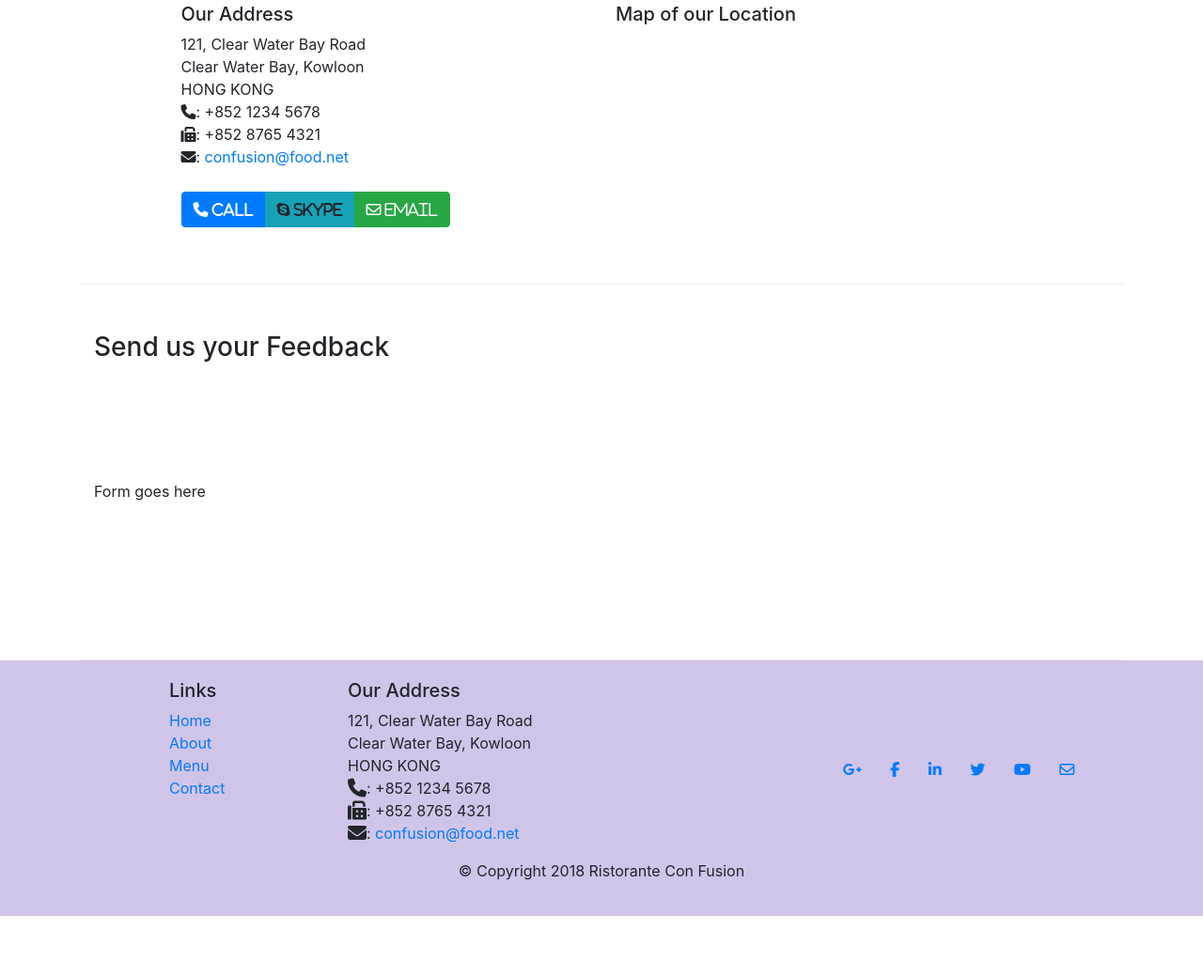
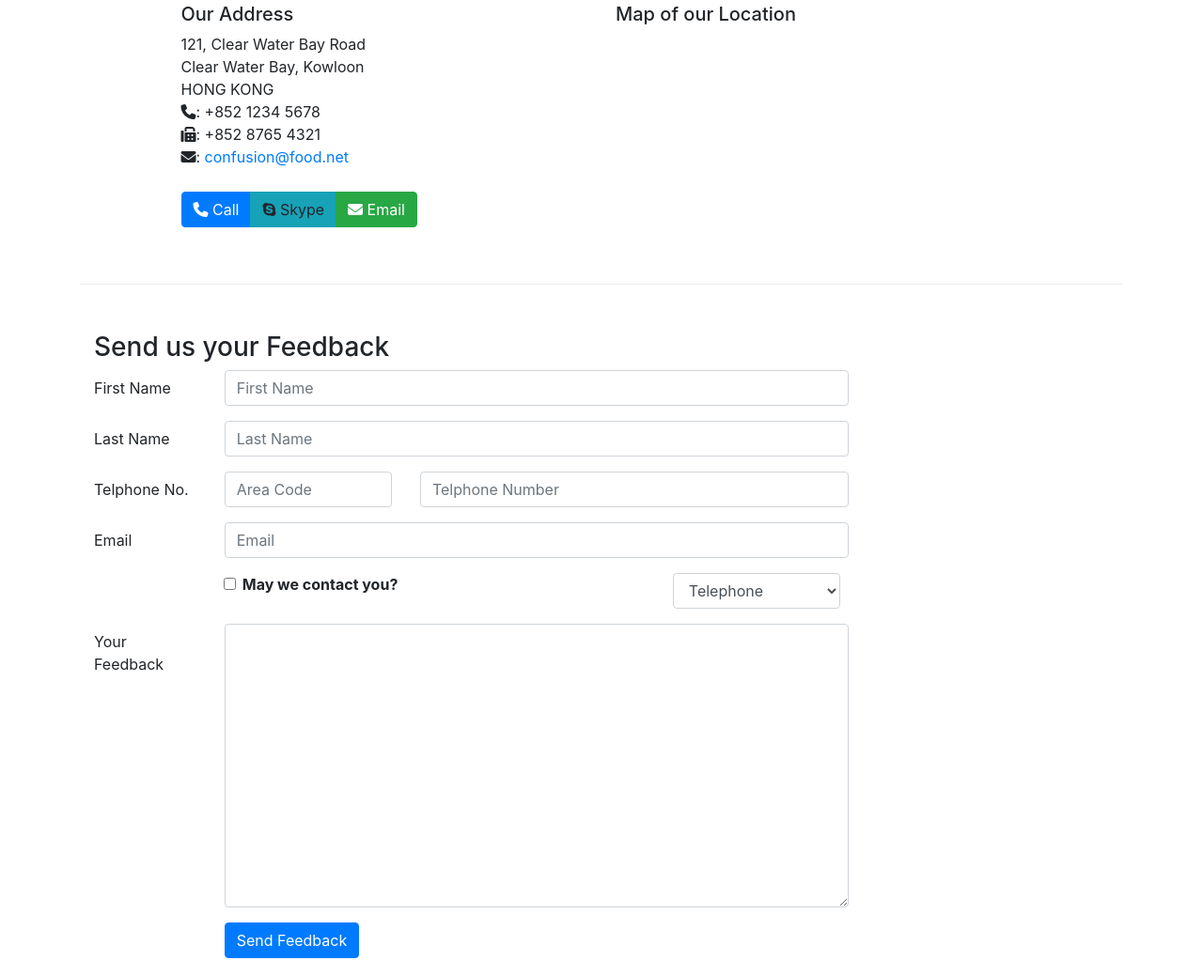
Before and after one commit to domxavier/restaurants_website, a website: page contactus.html in a window 1280 px wide. Shown: the part 562-1601 px from the top of the page at 94% size. Before the commit the page ends 1537 px from the top, so only its background shows below. Drawn offline with nearby package versions, Linux system fonts and the light colour scheme.

Commit message:
Buttons edited. Forms added in Contact page

```diff
--- a/contactus.html
+++ b/contactus.html
@@ -83,9 +83,9 @@
             </div>
             <div class="col-12 col-sm-11 offset-sm-1">
                 <div class="btn-group" role="group">
-                    <a role="button" class="btn btn-primary" href="tel:+1(000)000-0000"><i class="fa fa-phone"> Call </i></a>
-                    <a role="button" class="btn btn-info"><i class="fa fa-skype"> Skype </i></a>
-                    <a role="button" class="btn btn-success" href="mailto:dxfeb20@gmail.com"><i class="fa fa-envelope-o"> Email </i></a>
+                    <a role="button" class="btn btn-primary" href="tel:+1(000)000-0000"><i class="fa fa-phone"></i> Call </a>
+                    <a role="button" class="btn btn-info"><i class="fa fa-skype"></i> Skype </a>
+                    <a role="button" class="btn btn-success" href="mailto:dxfeb20@gmail.com"><i class="fa fa-envelope"></i> Email </a>
                 </div>
             </div>
         </div>
@@ -95,7 +95,64 @@
               <h3>Send us your Feedback</h3>
            </div>
             <div class="col-12 col-md-9">
-                Form goes here
+                <form>
+                    <div class="form-group row">
+                        <label for="firstname" class="col-md-2 col-form-label"> First Name </label>
+                        <div class="col-md-10">
+                            <input type="text" class="form-control" id="firstname" name="firstname" placeholder="First Name">
+                        </div>
+                    </div>
+                    <div class="form-group row">
+                        <label for="lastname" class="col-md-2 col-form-label"> Last Name </label>
+                        <div class="col-md-10">
+                            <input type="text" class="form-control" id="lastname" name="lastname" placeholder="Last Name">
+                        </div>
+                    </div>
+                    <div class="form-group row">
+                        <label for="telnum" class="col-12 col-md-2 col-form-label"> Telphone No. </label>
+                        <div class="col-5 col-md-3">
+                            <input type="tel" class="form-control" id="areacode" name="areacode" placeholder="Area Code">
+                        </div>
+                        <div class="col-7 col-md-7">
+                            <input type="tel" class="form-control" id="tenum" name="telnum" placeholder="Telphone Number">
+                        </div>
+                    </div>
+                    <div class="form-group row">
+                        <label for="emaild" class="col-md-2 col-form-label"> Email </label>
+                        <div class="col-md-10">
+                            <input type="email" class="form-control" id="emailid" name="emailid" placeholder="Email">
+                        </div>
+                    </div>
+                    <div class="form-group row">
+                        <div class="md-6 offset-md-2" style="padding-left: 14px;">
+                            <div class="form-check">
+                                <input type="checkbox" class="form-check-input" name="approve" id="approve" value="">
+                                <label class="form-check-label" for="approve">
+                                    <strong>
+                                        May we contact you?
+                                    </strong>
+                                </label>
+                            </div>
+                        </div>
+                        <div class="col-md-3 offset-md-4">
+                            <select class="form-control">
+                                <option> Telephone </option>
+                                <option> Email </option>
+                            </select>
+                        </div>
+                    </div>
+                    <div class="form-group row">
+                        <label for="feedback" class="col-md-2 col-form-label"> Your Feedback </label>
+                        <div class="col-md-10">
+                            <textarea type="email" class="form-control" id="feedback" name="feedback" rows="12"></textarea>
+                        </div>
+                    </div>
+                    <div class="form-group row">
+                        <div class="offset-md-2 col-md-10">
+                            <button type="submit" class="btn btn-primary"> Send Feedback </button>
+                        </div>
+                    </div>
+                </form>
             </div>
              <div class="col-12 col-md">
             </div>
@@ -129,12 +186,12 @@
                 </div>
                 <div class="col-12 col-sm-4 align-self-center">
                     <div class="text-center">
-                        <a class="btn btn-social-icon btn-google" href="http://google.com/+"><i class="fa fa-google-plus"></i></a>
-                        <a class="btn btn-social-icon btn-facebook" href="http://www.facebook.com/profile.php?id="><i class="fa fa-facebook"></i></a>
-                        <a class="btn btn-social-icon btn-linkedin" href="http://www.linkedin.com/in/"><i class="fa fa-linkedin"></i></a>
-                        <a class="btn btn-social-icon btn-twitter" href="http://twitter.com/"><i class="fa fa-twitter"></i></a>
-                        <a class="btn btn-social-icon btn-google" href="http://youtube.com/"><i class="fa fa-youtube"></i></a>
-                        <a class="btn btn-social-icon" href="mailto:"><i class="fa fa-envelope-o"></i></a>
+                        <a class="btn" href="http://instagram.com" target="_blank"><i class="fa fa-instagram fa-lg"></i></a>
+                        <a class="btn" href="http://www.facebook.com/profile.php?id="  target="_blank"><i class="fa fa-facebook-f fa-lg"></i></a>
+                        <a class="btn" href="http://www.linkedin.com/in/" target="_blank"><i class="fa fa-linkedin fa-lg"></i></a>
+                        <a class="btn" href="http://twitter.com/" target="_blank"><i class="fa fa-twitter fa-lg"></i></a>
+                        <a class="btn" href="http://youtube.com/" target="_blank"><i class="fa fa-youtube fa-lg"></i></a>
+                        <a class="btn" href="mailto:"><i class="fa fa-envelope-o fa-lg"></i></a>
                     </div>
                 </div>
            </div>
--- a/css/style.css
+++ b/css/style.css
@@ -31,6 +31,66 @@ body {
     padding: 20px 0px;
 }
 
+.fa-facebook-f {
+    color: #3b5998;
+}
+
+.fa-twitter {
+    color: #00aced;
+}
+
+.fa-instagram {
+    color: #8a3ab9;
+}
+
+.fa-youtube {
+    color: #bb0000
+}
+
+.fa-linkedin {
+    color: #0e76a8;
+}
+
+.text-center .fa-envelope-o {
+    color: black;
+}
+
+.text-center .fa-instagram:hover {
+    -ms-transform: scale(1.5); /* IE 9 */
+    -webkit-transform: scale(1.5); /* Safari 3-8 */
+    transform: scale(1.5);
+}
+
+.text-center .fa-facebook-f:hover {
+    -ms-transform: scale(1.5); /* IE 9 */
+    -webkit-transform: scale(1.5); /* Safari 3-8 */
+    transform: scale(1.5);
+}
+
+.text-center .fa-twitter:hover {
+    -ms-transform: scale(1.5); /* IE 9 */
+    -webkit-transform: scale(1.5); /* Safari 3-8 */
+    transform: scale(1.5);
+}
+
+.text-center .fa-linkedin:hover {
+    -ms-transform: scale(1.5); /* IE 9 */
+    -webkit-transform: scale(1.5); /* Safari 3-8 */
+    transform: scale(1.5);
+}
+
+.text-center .fa-youtube:hover {
+    -ms-transform: scale(1.5); /* IE 9 */
+    -webkit-transform: scale(1.5); /* Safari 3-8 */
+    transform: scale(1.5);
+}
+
+.text-center .fa-envelope-o:hover {
+    -ms-transform: scale(1.5); /* IE 9 */
+    -webkit-transform: scale(1.5); /* Safari 3-8 */
+    transform: scale(1.5);
+}
+
 .jumbotron {
     padding: 70px 30px;
     margin: 0px auto;
```
Also changed, not shown: aboutus.html (+6 -6 lines), index.html (+6 -6 lines).
